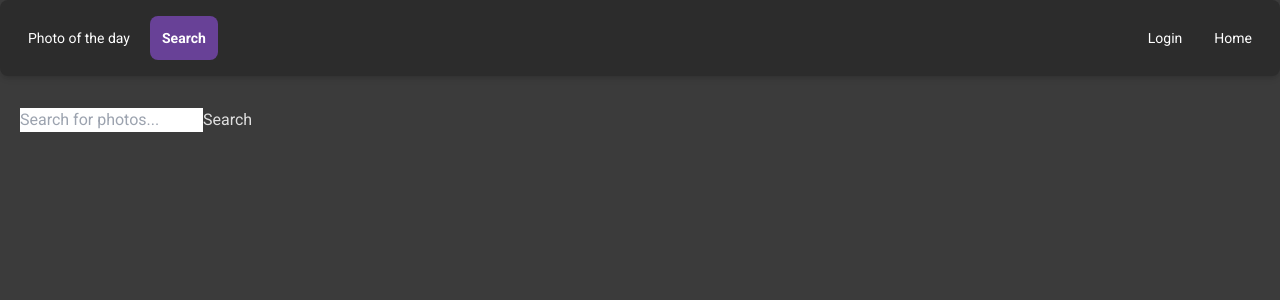
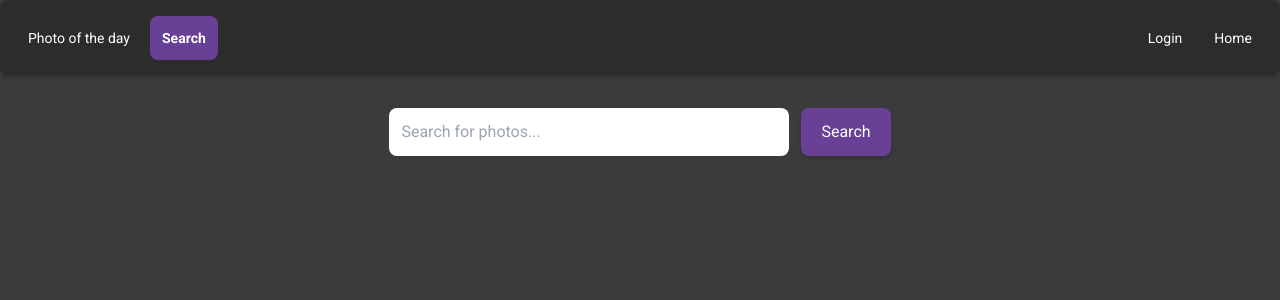
Before and after one commit to TatyanaZakiryanova/nasa-data, a Next.js app: page /dashboard/search in a window 1280 px wide. Shown: the top 300 px of the page. Built offline with nearby package versions, Linux system fonts and the light colour scheme.

Commit message:
input ui component

```diff
--- a/src/app/dashboard/search/page.tsx
+++ b/src/app/dashboard/search/page.tsx
@@ -1,7 +1,9 @@
 'use client';
 
-import { ChangeEvent, useState } from 'react';
+import { ChangeEvent, useCallback, useState } from 'react';
 import { Item, Link, Photo } from './types';
+import Input from '@/app/ui/input';
+import Button from '@/app/ui/button';
 
 export default function Search() {
   const [photos, setPhotos] = useState<Photo[]>([]);
@@ -36,17 +38,32 @@ export default function Search() {
     }
   };
 
+  const searchKey = useCallback(
+    (e: React.KeyboardEvent<HTMLInputElement>) => {
+      if (e.key === 'Enter') {
+        fetchData();
+      }
+    },
+    [fetchData],
+  );
+
   return (
     <>
-      <input
-        type="text"
-        value={searchValue}
-        onChange={handleSearch}
-        placeholder="Search for photos..."
-      />
-      <button onClick={fetchData} disabled={loading}>
-        {loading ? 'Searching...' : 'Search'}
-      </button>
+      <div className="mb-5 flex flex-col justify-center md:flex-row">
+        <Input
+          id="Search-input"
+          name="Search"
+          inputValue={searchValue}
+          handleInput={handleSearch}
+          searchKey={searchKey}
+          loading={loading}
+          className="mb-3 w-full p-3 md:mb-0 md:mr-3 md:w-[400px]"
+        >
+          <Button onClick={fetchData} disabled={loading} className="px-5 py-2 md:w-auto">
+            {loading ? 'Searching...' : 'Search'}
+          </Button>
+        </Input>
+      </div>
       {loading && <p>Loading...</p>}
       {error && <p>Something went wrong</p>}
       <div>
--- /dev/null
+++ b/src/app/ui/input.tsx
@@ -0,0 +1,49 @@
+'use client';
+
+import React from 'react';
+
+interface InputProps {
+  id: string;
+  name: string;
+  type?: string;
+  placeholder?: string;
+  inputValue: string;
+  handleInput: (e: React.ChangeEvent<HTMLInputElement>) => void;
+  searchKey?: (e: React.KeyboardEvent<HTMLInputElement>) => void;
+  loading?: boolean;
+  children?: React.ReactNode;
+  className?: string;
+}
+
+const Input: React.FC<InputProps> = React.memo(
+  ({
+    id,
+    name,
+    type = 'text',
+    placeholder = 'Search for photos...',
+    inputValue,
+    handleInput,
+    searchKey,
+    children,
+    loading,
+    className = '',
+  }) => {
+    return (
+      <>
+        <input
+          id={id}
+          name={name}
+          type={type}
+          placeholder={placeholder}
+          value={inputValue}
+          onChange={handleInput}
+          onKeyUp={searchKey}
+          className={`rounded-lg border-none text-base text-black outline-none ${className}`}
+        />
+        {children}
+      </>
+    );
+  },
+);
+
+export default Input;
```
